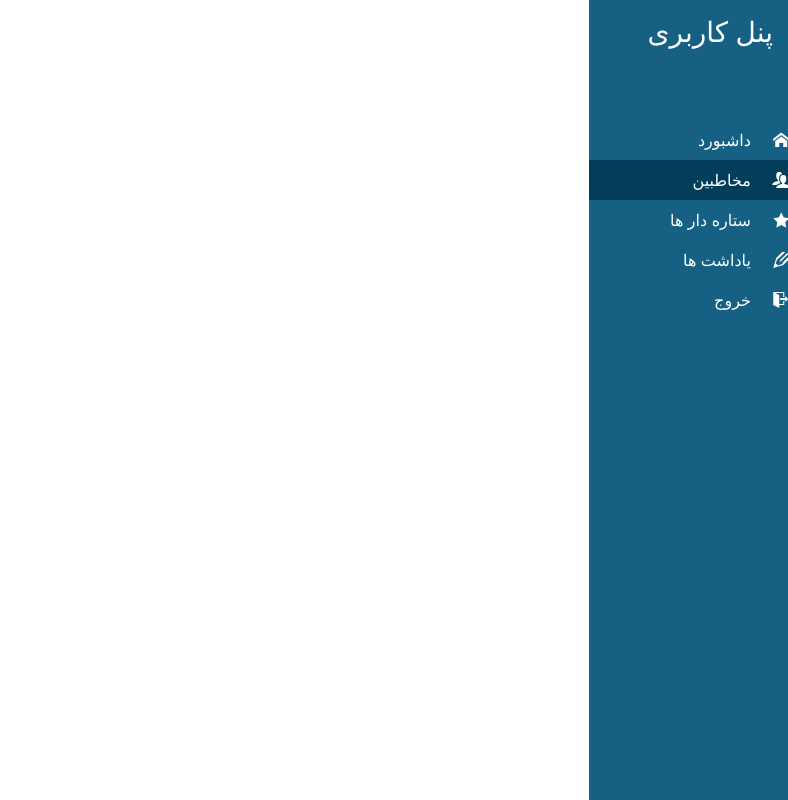
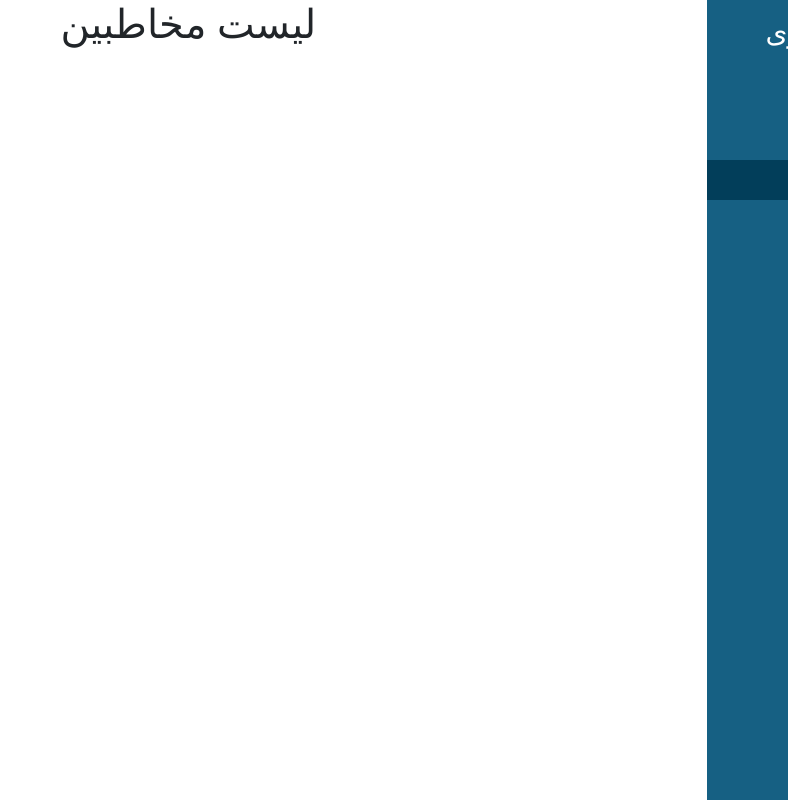
Before and after one commit to lotfazardev/reactPhonebook, a React (Create React App) app: page / in a window 1280 px wide. Shown: the whole page, without its empty margins (492-1280 px from the left). Built offline with nearby package versions, Linux system fonts and the light colour scheme.

Commit message:
add contact Container and ContactTitle

```diff
--- a/src/App.js
+++ b/src/App.js
@@ -3,6 +3,7 @@ import './App.scss';
 import Container from 'react-bootstrap/Container';
 import LeftNav from './Components/Navbar/RightNavContainerCompo/RightNavContainer'
 import { Row, Col } from 'react-bootstrap';
+import ContactContainer from './Components/Contacts/ContactContainerCompo/ContactContainer';
 
 class App extends Component {
   render() {
@@ -14,6 +15,9 @@ class App extends Component {
               title="پنل کاربری"
             />
           </Col>
+          <Col className="no-padding col-11 col-lg-10">
+            <ContactContainer/>
+          </Col>
         </Row>
       </Container>
     );
--- /dev/null
+++ b/src/Components/Contacts/ContactContainerCompo/ContactContainer.js
@@ -0,0 +1,14 @@
+import React from 'react';
+import ContactTitle from '../ContactTitleCompo/ContactTitle';
+import './ContactContainer.scss';
+
+function ContactContainer(props) {
+    return (
+        <>
+            <ContactTitle title="لیست مخاطبین"/>
+
+        </>
+    );
+}
+
+export default ContactContainer;
--- /dev/null
+++ b/src/Components/Contacts/ContactContainerCompo/ContactContainer.scss
@@ -0,0 +1,3 @@
+#pageTitle{
+    text-align: center;
+}
--- /dev/null
+++ b/src/Components/Contacts/ContactTitleCompo/ContactTitle.js
@@ -0,0 +1,12 @@
+import React from 'react';
+import { Col } from 'react-bootstrap';
+
+function ContactTitle(props) {
+    return (
+        <Col className="no-padding col-12">
+            <h1 id="pageTitle">{props.title}</h1>
+        </Col>
+    );
+}
+
+export default ContactTitle;
```
